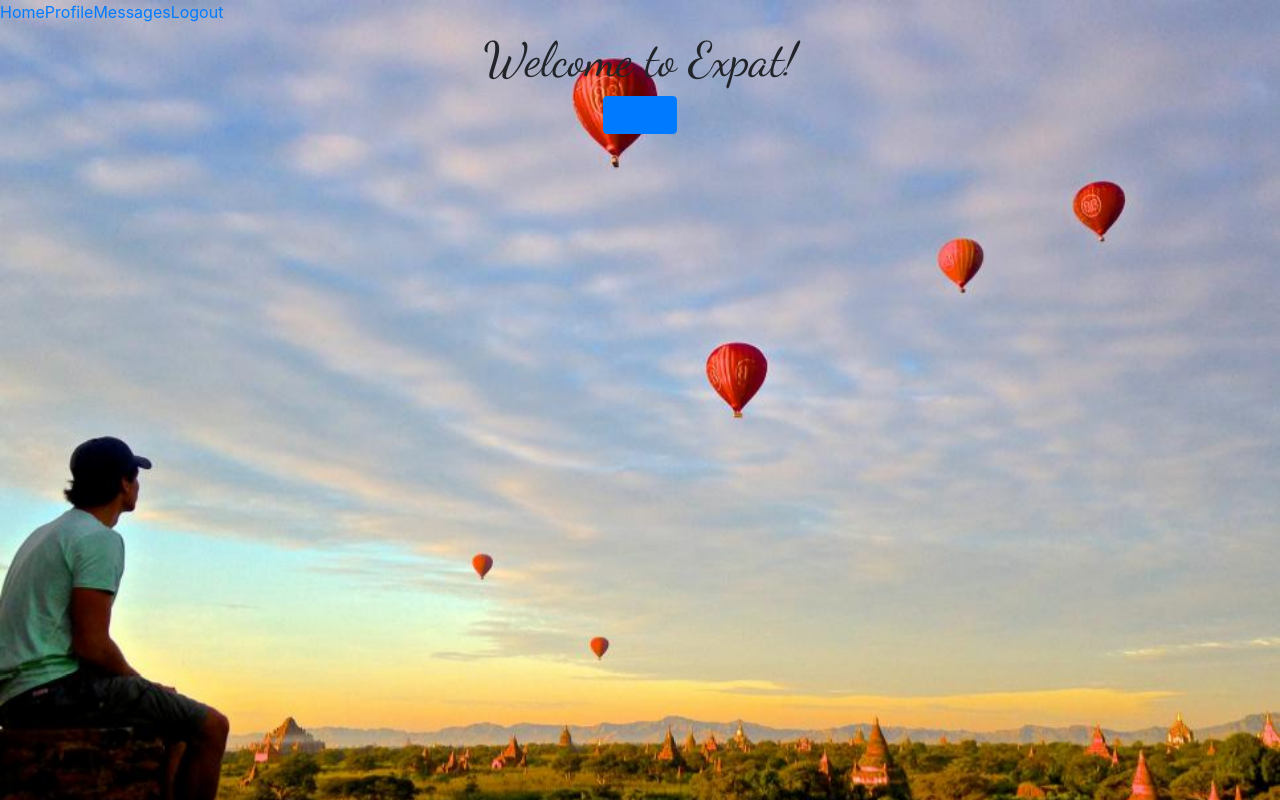
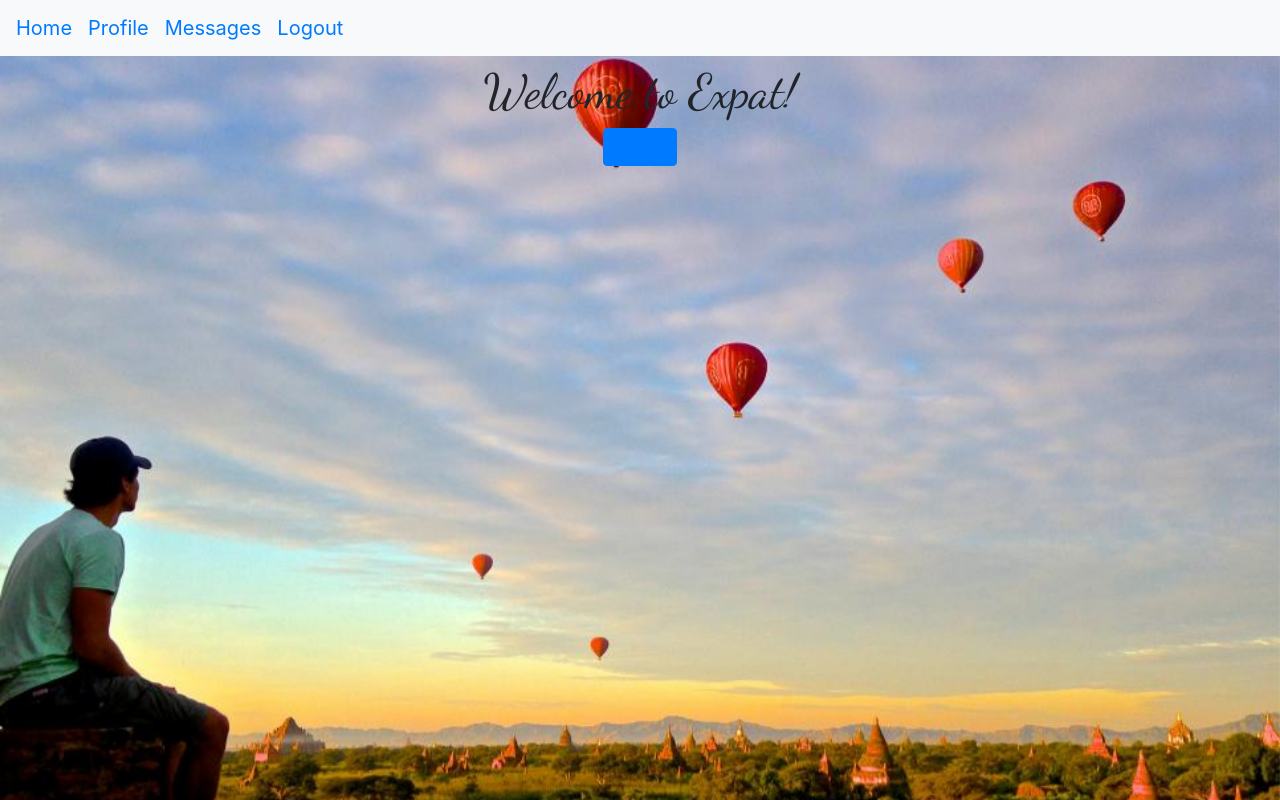
Before and after one commit to jrizza88/ExPat_FE, a React (Create React App) app in the folder expatjournal/: page / in a window 1280 px wide. Built offline with nearby package versions, Linux system fonts and the light colour scheme.

Commit message:
updated nav bar

```diff
--- a/expatjournal/src/App.css
+++ b/expatjournal/src/App.css
@@ -46,6 +46,15 @@
   font-size: 48px;
 }
 
+.urls{
+  text-decoration: none;
+  color: white;
+}
+
+a .urls{
+  color: black;
+}
+
 @keyframes App-logo-spin {
   from {
     transform: rotate(0deg);
--- a/expatjournal/src/Components/Home/Home.js
+++ b/expatjournal/src/Components/Home/Home.js
@@ -10,7 +10,7 @@ const Home = props => {
         <>
         <img src={HomeImage} alt="home" className="big"/>
         <div className="logo">Welcome to Expat!</div>
-        <Button color="primary"><NavLink href="#" to="/login">ExPat!</NavLink></Button>
+        <Button className="urls" color="primary"><NavLink href="#" to="/login">ExPat!</NavLink></Button>
         </>
     )
 }
--- a/expatjournal/src/Components/NavBar.js
+++ b/expatjournal/src/Components/NavBar.js
@@ -1,6 +1,7 @@
 import React from 'react';
 import { NavLink, withRouter } from "react-router-dom";
 import { Nav, NavItem } from 'reactstrap';
+import {Navbar} from 'react-bootstrap';
 
 
 const NavBar = props => {
@@ -13,26 +14,41 @@ const NavBar = props => {
     return (
 
         <>
+         <Navbar bg="light" variant="light">
             <Nav>
                 <NavItem>
-                    <NavLink href="#" exact to="/">Home</NavLink>
+                    <Navbar.Brand ><NavLink href="#" exact to="/">Home</NavLink></Navbar.Brand>
                 </NavItem>
+
                 <NavItem>
-                    <NavLink href="#" to="/profile">
+
+                <Navbar.Brand > <NavLink href="#" to="/profile">
                         Profile
                     </NavLink>
+                    </Navbar.Brand>
                 </NavItem>
+
+
                 <NavItem>
-                    <NavLink href="#" exact to="/messages">
+
+                <Navbar.Brand > <NavLink href="#" exact to="/messages">
                         Messages
                     </NavLink>
+                    </Navbar.Brand>
                 </NavItem>
-                <NavItem>
-                    <NavLink href="#" exact to="/login" onClick={logout}>
-                        Logout
-                    </NavLink>
-                </NavItem>
+
+
+
+                    <NavItem>
+
+                    <Navbar.Brand > <NavLink href="#" exact to="/login" onClick={logout}>
+                            Logout
+                        </NavLink>
+                        </Navbar.Brand>
+                    </NavItem>
+
             </Nav>
+       </Navbar>
         </>
     )
 }
```
